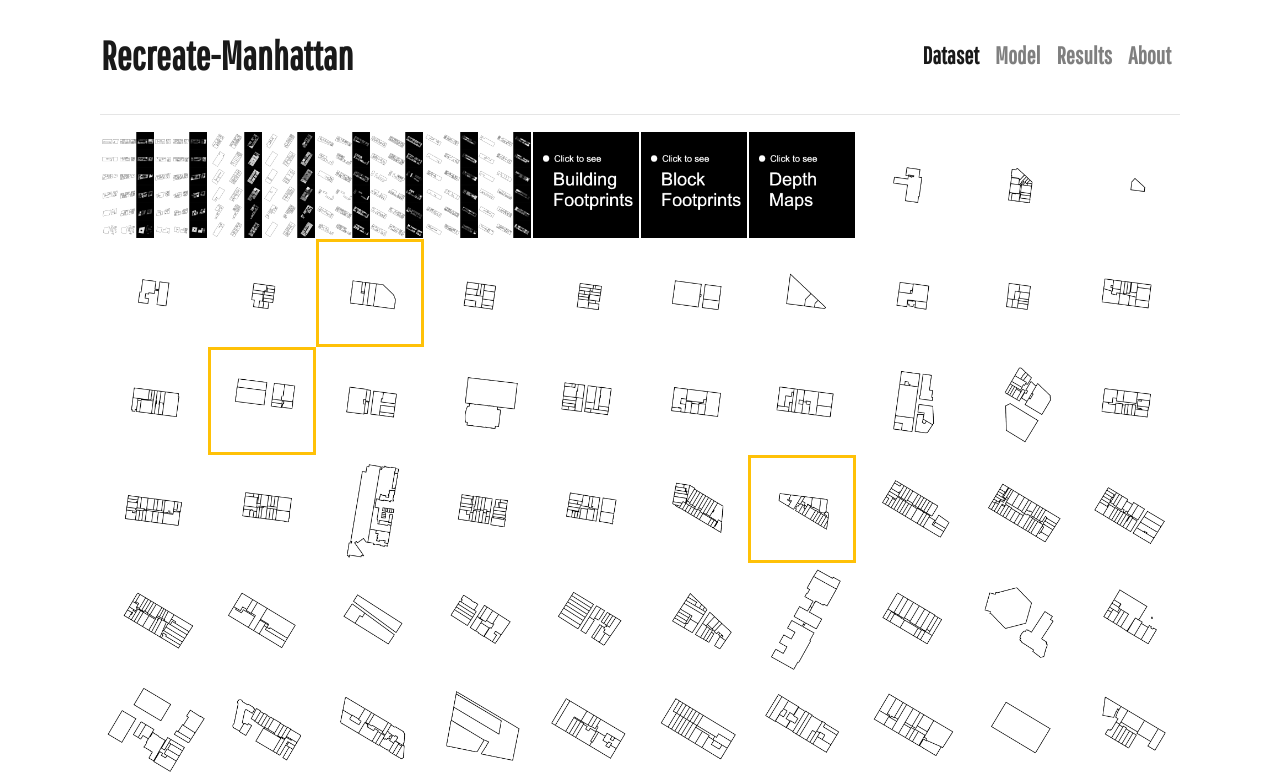
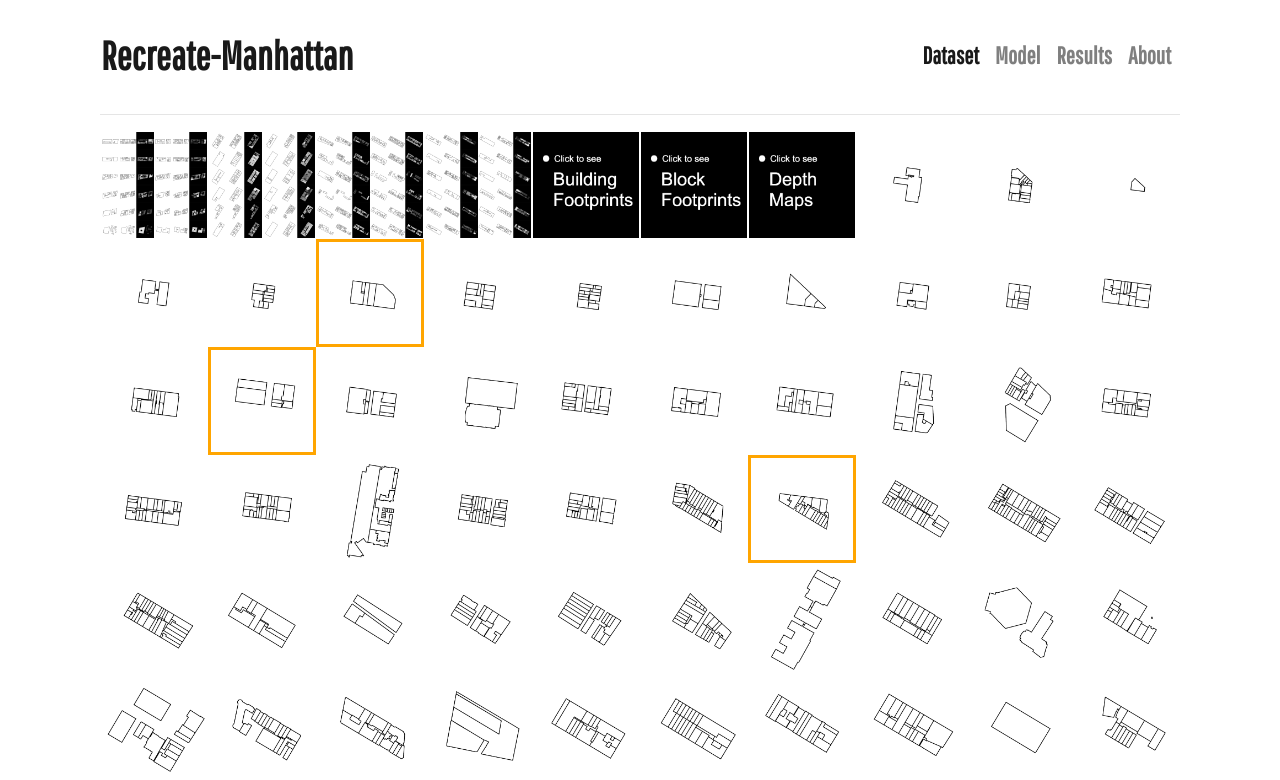
Before and after one commit to jassiay/recreate-manhattan, a React (Create React App) app: page /dataset in a window 1280 px wide. Shown: the top 780 px of the page. Built offline with nearby package versions, Linux system fonts and the light colour scheme.

Commit message:
change coloring

```diff
--- a/src/index.css
+++ b/src/index.css
@@ -189,3 +189,13 @@ body,html {
 h3 {
   margin-bottom: 20px;
 }
+
+.border-warning {
+  border-color: orange!important;
+}
+
+.btn-warning {
+  color: #212529;
+  background-color: orange;
+  border-color: orange;
+}
```
